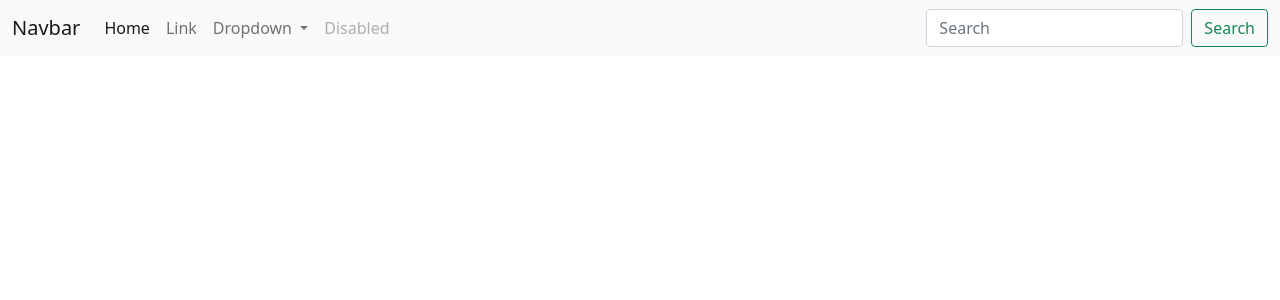
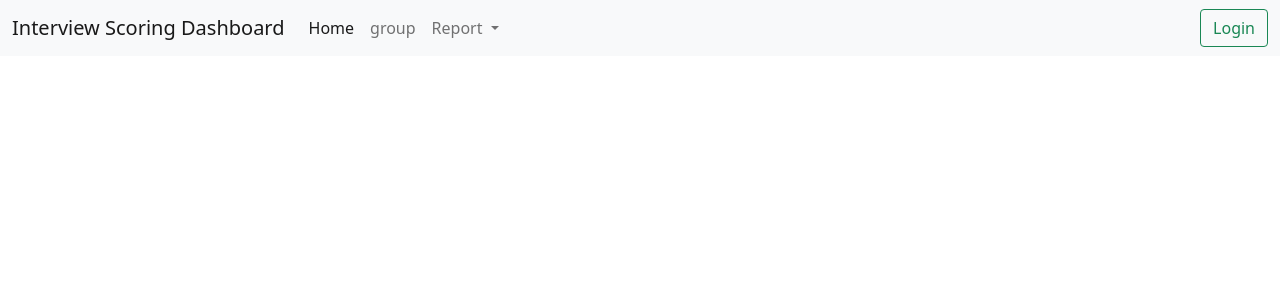
Before and after one commit to Joemonv1997/Recruitment-Management-System, a Django app: page / in a window 1280 px wide. Shown: the top 300 px of the page. Run offline with Django 4.2, Linux system fonts and the light colour scheme.

Commit message:
Group Create

```diff
--- a/candidate/urls.py
+++ b/candidate/urls.py
@@ -4,4 +4,7 @@ from django.urls import path,include
 
 urlpatterns = [
     path("",views.home,name="home"),
+    path("group",views.GroupView.as_view(),name="group"),
+
+
 ]
--- a/candidate/views.py
+++ b/candidate/views.py
@@ -1,5 +1,24 @@
 from django.shortcuts import render
 from django.http import HttpResponse
+from django.views.generic import TemplateView
+from .forms import GroupCreate
+from django.shortcuts import redirect
 # Create your views here.
 def home(request):
     return render(request,"home.html")
+
+
+class GroupView(TemplateView):
+    form=GroupCreate
+    def get(self,request,*args, **kwargs):
+        if request.user.is_superuser:
+            return render(request,"groupcreate.html",{'form':self.form})
+        else:
+            return redirect("/")
+    def post(self,request,*args, **kwargs):
+        form=GroupCreate(request.POST)
+        if form.is_valid():
+            form.save()
+            return redirect("/")
+        else:
+            return render(request,"groupcreate.html",{'form':form})
--- a/templates/home.html
+++ b/templates/home.html
@@ -14,41 +14,41 @@
   <body>
     <nav class="navbar navbar-expand-lg navbar-light bg-light">
         <div class="container-fluid">
-          <a class="navbar-brand" href="#">Navbar</a>
+          <a class="navbar-brand" href="#">Interview Scoring Dashboard</a>
           <button class="navbar-toggler" type="button" data-bs-toggle="collapse" data-bs-target="#navbarSupportedContent" aria-controls="navbarSupportedContent" aria-expanded="false" aria-label="Toggle navigation">
             <span class="navbar-toggler-icon"></span>
           </button>
           <div class="collapse navbar-collapse" id="navbarSupportedContent">
             <ul class="navbar-nav me-auto mb-2 mb-lg-0">
               <li class="nav-item">
-                <a class="nav-link active" aria-current="page" href="#">Home</a>
+                <a class="nav-link active" aria-current="page" href="/">Home</a>
               </li>
               <li class="nav-item">
-                <a class="nav-link" href="#">Link</a>
+                <a class="nav-link" href="{% url 'group' %}">group</a>
               </li>
               <li class="nav-item dropdown">
                 <a class="nav-link dropdown-toggle" href="#" id="navbarDropdown" role="button" data-bs-toggle="dropdown" aria-expanded="false">
-                  Dropdown
+                  Report
                 </a>
                 <ul class="dropdown-menu" aria-labelledby="navbarDropdown">
-                  <li><a class="dropdown-item" href="#">Action</a></li>
-                  <li><a class="dropdown-item" href="#">Another action</a></li>
+                  <li><a class="dropdown-item" href="#">Admin</a></li>
                   <li><hr class="dropdown-divider"></li>
-                  <li><a class="dropdown-item" href="#">Something else here</a></li>
+                  <li><a class="dropdown-item" href="#">HR</a></li>
+                  <li><hr class="dropdown-divider"></li>
+                  <li><a class="dropdown-item" href="#">Interviewer</a></li>
                 </ul>
               </li>
               <li class="nav-item">
-                <a class="nav-link disabled">Disabled</a>
+                <a class="nav-link disabled"></a>
               </li>
             </ul>
-            <form class="d-flex">
-              <input class="form-control me-2" type="search" placeholder="Search" aria-label="Search">
-              <button class="btn btn-outline-success" type="submit">Search</button>
-            </form>
+
+              <button class="btn btn-outline-success" type="button">Login</button>
+
           </div>
         </div>
       </nav>
-
+      {% block content %}{% endblock %}
     <!-- Optional JavaScript; choose one of the two! -->
 
     <!-- Option 1: Bootstrap Bundle with Popper -->
```
Also changed, not shown: candidate/forms.py (added, +7 -0 lines), templates/groupcreate.html (added, +12 -0 lines), db.sqlite3.
